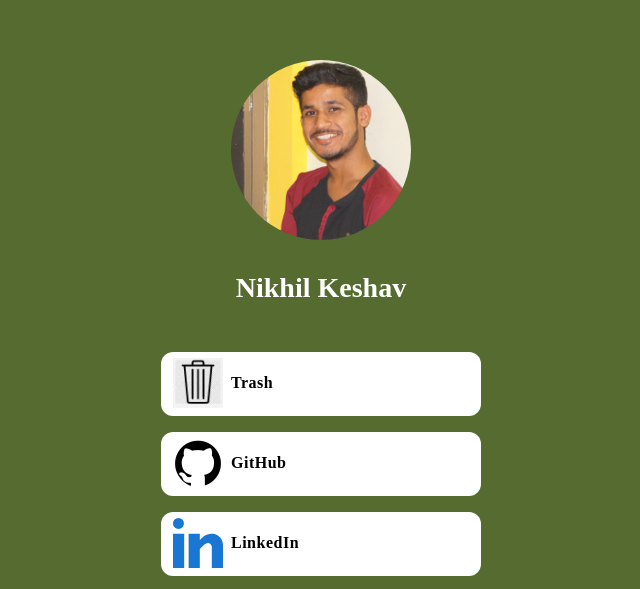
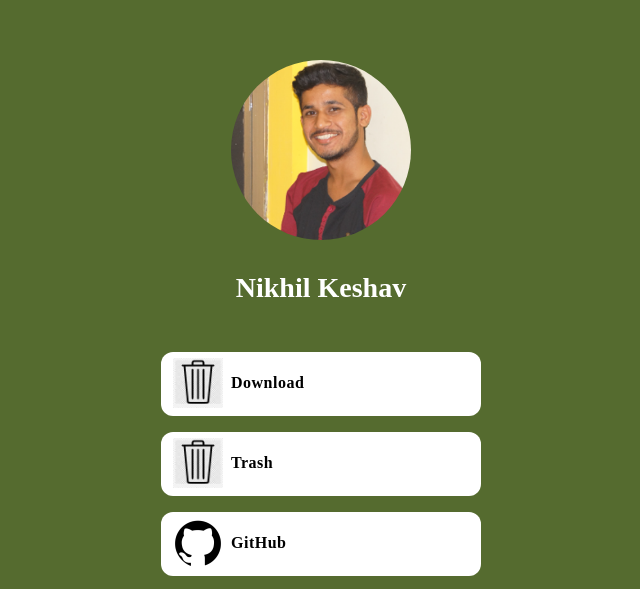
Before and after one commit to kshhhv/kshhhv.github.io, a plain HTML site: page index.html in a window 1280 px wide. Shown: the top 589 px of the page, without its empty margins (319-959 px from the left). Drawn offline with Linux system fonts and the light colour scheme.

Commit message:
Update index.html

```diff
--- a/index.html
+++ b/index.html
@@ -55,6 +55,11 @@ body  {
         <!-- Your Name -->
         <h1 style=" text-align: center;color:white;  font-family: 'Cairo'; font-size: 28px;"> Nikhil Keshav </h1>
 
+
+        <!-- Trash -->
+        <a class="button" href="https://kshhhv.github.io/trash/no_title.pdf"><img class="icon" src="icons/trash.png">Download</a>
+         <br>
+
         <!-- Trash -->
         <a class="button" href="https://kshhhv.github.io/kshhhv.github.io/trash.html"><img class="icon" src="icons/trash.png">Trash</a>
          <br>
```
